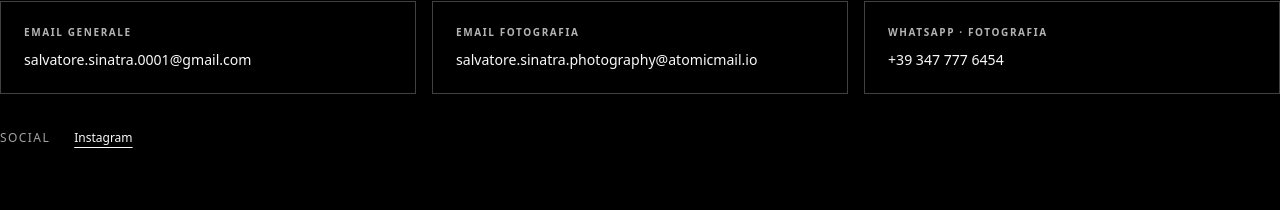
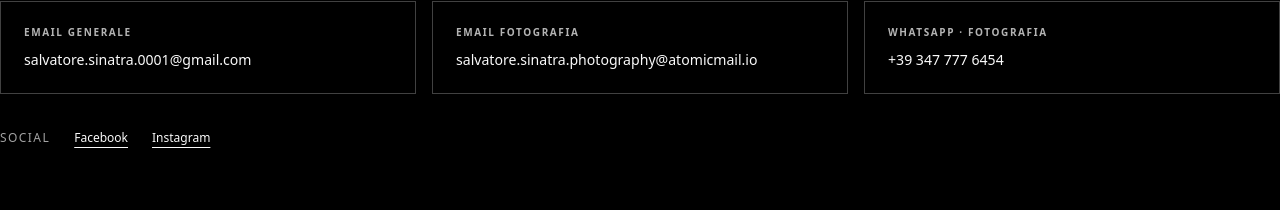
Before and after one commit to salvatoresinatra0001-ux/salvatoresinatraphotography, a plain HTML site: page index.html in a window 1280 px wide. Shown: the part 6443-6653 px from the top of the page. Drawn offline with Linux system fonts and the light colour scheme.

Commit message:
Align official social references with confirmed personal Facebook profile

```diff
--- a/index.html
+++ b/index.html
@@ -61,6 +61,7 @@
     </div>
     <nav class="ss-contact-footer__social" aria-label="Profili social ufficiali">
       <span class="ss-contact-footer__social-label">Social</span>
+      <a href="https://www.facebook.com/profile.php?id=61594648539977" target="_blank" rel="noopener noreferrer">Facebook</a>
       <a href="https://www.instagram.com/salvatoresinatraofficial/" target="_blank" rel="noopener noreferrer">Instagram</a>
     </nav>
   </section>
```
